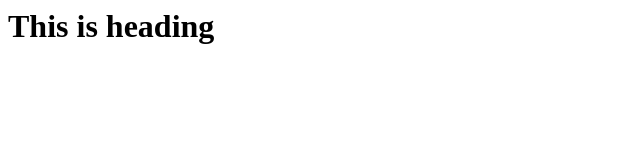
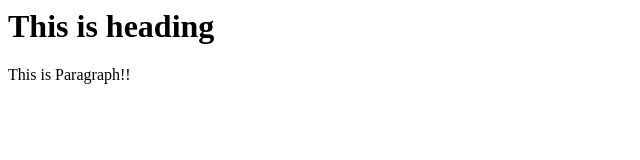
Before and after one commit to AnirbanSaha18/Demo3, a plain HTML site: page index.html in a window 1280 px wide. Shown: the whole page, without its empty margins (0-640 px from the left). Drawn offline with Linux system fonts and the light colour scheme.

Commit message:
initial commit

```diff
--- a/index.html
+++ b/index.html
@@ -1 +1,2 @@
 <h1>This is heading</h1>
+<p>This is Paragraph!!</p>
```
